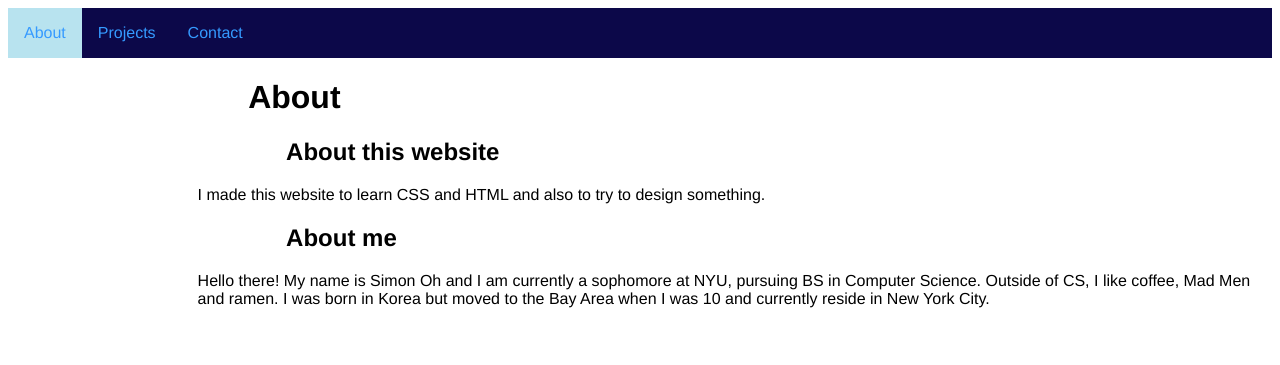
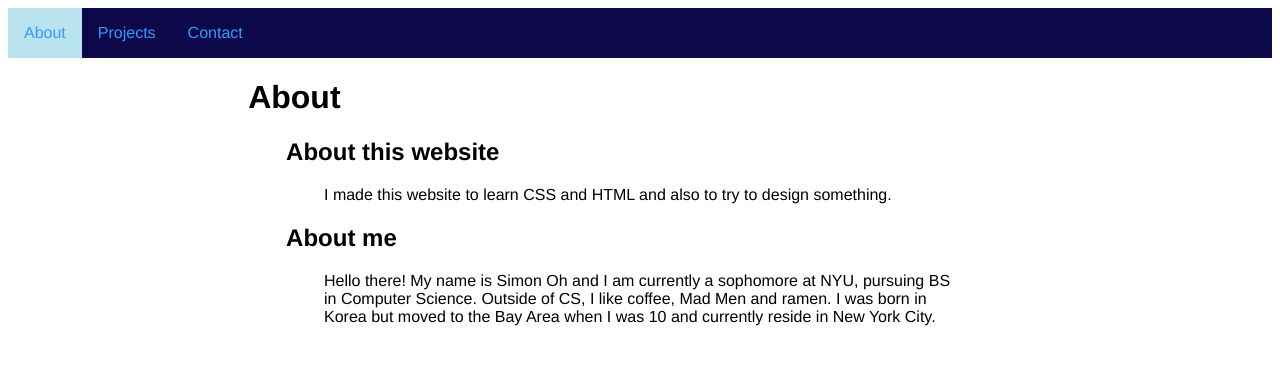
Before and after one commit to simon0h/simon0h.github.io, a Jekyll site: the page built from about/index.html, in a window 1280 px wide. Shown: the top 365 px of the page. Built offline with Jekyll 4.4.1, drawn with Linux system fonts in a browser that asks for light colours.

Commit message:
Update style.css

```diff
--- a/css/style.css
+++ b/css/style.css
@@ -12,10 +12,6 @@ h2 {
     }
 
 p {
-	margin-left: 15%;
-}
-
-p.links , p.paragraphs{
   	margin-left: 25%;
     	margin-right: 25%;
 }
```
